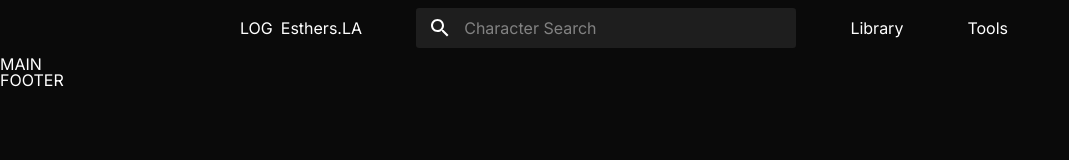
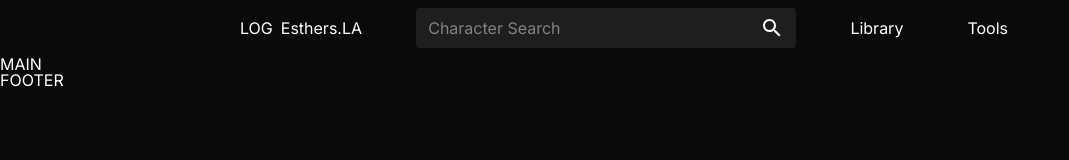
Before and after one commit to JoonsubHwang/esthers-la, a React (Create React App) app: page / in a window 1280 px wide. Shown: the top 160 px of the page, without its empty margins (0-1069 px from the left). Built offline with nearby package versions, Linux system fonts and the light colour scheme.

Commit message:
Moved search icon to the right of searchbar

```diff
--- a/src/Navbar/navbar.js
+++ b/src/Navbar/navbar.js
@@ -14,8 +14,8 @@ export default class Navbar extends React.Component {
                         <p id='navbar-logo-name'>Esthers.LA</p>
                     </Link>
                     <div id='navbar-search'>
+                        <input type='text' placeholder='Character Search'></input>
                         <Search aria-label='search' />
-                        <input type='text' placeholder='Character Search'></input>
                     </div>
                     <ul id='navbar-links'>
                         <li><Link to={'/library'}>Library</Link></li>
--- a/src/Navbar/navbar.sass
+++ b/src/Navbar/navbar.sass
@@ -45,7 +45,7 @@
                     margin: auto 0
 
                 input
-                    margin-left: $small-padding
+                    margin-right: $small-padding
                     width: 20rem
                     max-width: 45vw
 
```
